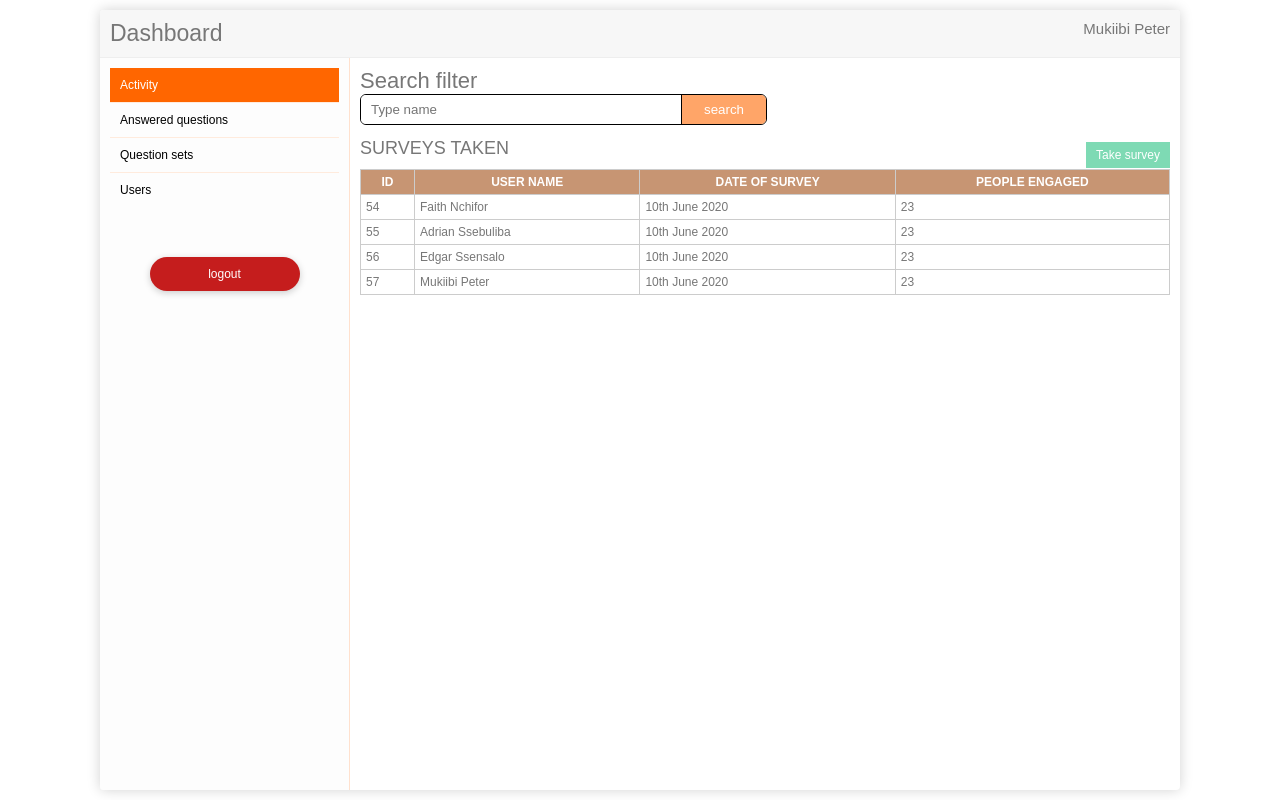
After one commit to BuildForSDG/Team-229-Frontend, a PHP site: page /activities.html in a window 1280 px wide. The commit adds this page. Run offline with PHP 8.4, Linux system fonts and the light colour scheme.

Commit message:
Added admin dashboard interface

```diff
--- /dev/null
+++ b/ui/activities.html
@@ -0,0 +1,80 @@
+<!DOCTYPE html>
+<html lang="en" dir="ltr">
+    <head>
+        <meta charset="utf-8">
+        <meta name="viewport" content="width=device-width, initial-scale=1.0">
+        <title>Team-229</title>
+        <link rel="stylesheet" type="text/css" href="css/login.css">
+        <link rel="stylesheet" type="text/css" href="css/main.css">
+        <link rel="stylesheet" type="text/css" href="css/user.css">
+        <script src="js/jquery.js"></script>
+        <script src="js/main.js"></script>
+        <script src="js/users.js"></script>
+    </head>
+    <body>
+        <div class="user_container">
+            <div class="mg10 ca">
+                <div class="topbar ca">
+                    <p>Dashboard</p>
+                    <p>Mukiibi Peter</p>
+                </div>
+                <nav class="nav">
+                    <div>
+                        <a href="activities.html" style="background: #ff6600;color: #fff;">Activity</a>
+                        <a href="answered.html">Answered questions</a>
+                        <a href="questions.html">Question sets</a>
+                        <a href="users.html">Users</a>
+                        <a href="index.html">logout</a>
+                    </div>
+                </nav>
+                <section class="r">
+                    <div>
+                        <div class="searchbar">
+                            <p>Search filter</p>
+                            <div class="ca">
+                                <input type="text" placeholder="Type name" />
+                                <button>search</button>
+                            </div>
+                        </div>
+                        <p class="ph1">SURVEYS TAKEN</p>
+                        <a href="takesurvey.html" class="survey">Take survey</a>
+                        <!-- search results table -->
+                        <table cellpadding="0" cellspacing="0">
+                            <tr>
+                                <th>ID</th>
+                                <th>USER NAME</th>
+                                <th>DATE OF SURVEY</th>
+                                <th>PEOPLE ENGAGED</th>
+                            </tr>
+                            <tr>
+                                <td>54</td>
+                                <td>Faith Nchifor</td>
+                                <td>10th June 2020</td>
+                                <td>23</td>
+                            </tr>
+                            <tr>
+                                <td>55</td>
+                                <td>Adrian Ssebuliba</td>
+                                <td>10th June 2020</td>
+                                <td>23</td>
+                            </tr>
+                            <tr>
+                                <td>56</td>
+                                <td>Edgar Ssensalo</td>
+                                <td>10th June 2020</td>
+                                <td>23</td>
+                            </tr>
+                            <tr>
+                                <td>57</td>
+                                <td>Mukiibi Peter</td>
+                                <td>10th June 2020</td>
+                                <td>23</td>
+                            </tr>
+                        </table>
+                        <!-- end of results -->
+                    </div>
+                </section>
+            </div>
+        </div>
+    </body>
+</html>
--- a/ui/createaccount.html
+++ b/ui/createaccount.html
@@ -12,6 +12,9 @@
     <body>
         <div class="boxlayout boxshadow">
             <div>
+                <!--
+                User registration.
+                -->
                 <form method="post" action="">
                     <p>Create account</p>
                     <label>First Name</label>
--- a/ui/css/main.css
+++ b/ui/css/main.css
@@ -2,6 +2,7 @@
     font-family: sans-serif;
     outline: none;
     transition: 0.3s all;
+    margin: 0px;
 }
 body, html{
     font-size: 12px;
@@ -40,3 +41,38 @@ a{
     max-width: 500px;
     margin: 0px auto;
 }
+.mg5{
+    margin: 5px;
+}
+.mg10{
+    margin: 10px;
+}
+.ca::after{
+    clear: both;
+    display: block;
+    content: '';
+}
+.searchbar > p{
+    font-size: 22px;
+}
+.searchbar > div.ca{
+    border: 1px solid #000;
+    border-radius: 6px;
+    overflow: hidden;
+    display: inline-block;
+}
+.searchbar > div.ca > input{
+    float: left;
+    min-width: 300px;
+    border: none;
+    padding: 7px 10px;
+}
+.searchbar > div.ca > button{
+    float: left;
+    width: 85px;
+    color: #fff;
+    border: none;
+    padding: 7px 0px;
+    background: #ffa568;
+    border-left: 1px solid #000;
+}
--- /dev/null
+++ b/ui/css/user.css
@@ -0,0 +1,139 @@
+nav.nav{
+    float: left;
+    width: 250px;
+}
+nav.nav > div{
+    border-right: 1px solid #ffe1ce;
+    padding: 10px;
+    background: #fdfdfd;
+}
+nav.nav a{
+    display: block;
+    border-top: 1px solid #ffebdd;
+    padding: 10px;
+    color: #000;
+}
+nav.nav a:first-child{
+    border: none;
+}
+nav.nav a:last-child{
+    border: none;
+    background: #c51d1d;
+    color: #fff;
+    max-width: 130px;
+    border-radius: 100px;
+    text-align: center;
+    box-shadow: 0px 2px 7px #ccc;
+    margin: 50px auto;
+}
+section{
+    float: left;
+    color: #777;
+    /* background: #000; */
+    /* height: 100px; */
+}
+section.r > div{
+    padding: 10px;
+    overflow: hidden;
+    overflow-y: auto;
+
+}
+.topbar{
+    border-bottom: 1px solid #eee;
+    padding: 10px;
+    color: #777;
+    background: #f7f7f7;
+}
+
+.topbar p:nth-child(1){
+    float: left;
+    font-size: 23px;
+}
+.topbar p:nth-child(2){
+    float: right;
+    font-size: 15px;
+}
+
+.user_container{
+    margin: 0px auto;
+    max-width: 1100px;
+}
+.topbar::after{
+    display: block;
+    content: '';
+    clear: both;
+}
+.topbar *{
+    margin: 0px;
+    padding: 0px;
+}
+.user_container > div{
+    /* border: 1px solid #ccc; */
+    box-shadow: 0px 0px 13px #d2d2d2;
+    border-radius: 4px;
+    overflow: hidden;
+}
+section.r .ph1{
+    font-size: 18px;
+    margin: 10px 0px;
+}
+section.r .survey{
+    display: block;
+    float: right;
+    margin-top: -27px;
+    background: #7edab4;
+    padding: 6px 10px;
+    color: #fff;
+}
+section.r table{
+    border: 1px solid #ccc;
+    border-top: none;
+    border-right: none;
+    width: 100%;
+}
+section.r table tr:nth-child(1){
+    background: #c79573;
+    color: #fff;
+}
+section.r table th, section.r table td{
+    border: 1px solid #ccc;
+    border-bottom: none;
+    border-left: none;
+    padding: 5px;
+}
+section.r table tr:hover{
+    transition: none;
+    background: #ff6600;
+    cursor: pointer;
+    color: #fff;
+}
+section.r table .responses, section.r table .edituser{
+    background: #9c7358;
+    color: #fff;
+    display: block;
+    margin: -5px;
+    padding: 5px;
+    text-align: center;
+}
+section.r table tr:nth-child(even) .responses, section.r table tr:nth-child(even) .edituser{
+    background: #dead8d;
+}
+section.r table .editbutton, .newQuestion{
+    margin: 0px auto;
+    background: #77c39c;
+    display: block;
+    width: 72px;
+    text-align: center;
+    color: #fff;
+    padding: 6px 0px;
+    border-radius: 4px;
+}
+.newQuestion{
+    width: 120px;
+    float: right;
+    margin-top: -35px;
+    padding: 8px 0px;
+}
+button.newoption{
+    background: #000;
+}
--- a/ui/index.html
+++ b/ui/index.html
@@ -12,7 +12,7 @@
     <body>
         <div class="boxlayout boxshadow">
             <div>
-                <form method="post" action="">
+                <form method="post" action="activities.html">
                     <p>Admin Login</p>
                     <label>Email</label>
                     <input type="text" name="email" placeholder="peter@example.com" />
--- a/ui/js/main.js
+++ b/ui/js/main.js
@@ -1,11 +1,11 @@
-window.addEventListener('load', function () {
-    if($('.boxlayout').length) box_position();
-}, false);
-window.addEventListener('resize', function () {
-    if($('.boxlayout').length) box_position();
-}, false);
+window.addEventListener('load', box_position, false);
+window.addEventListener('resize', box_position, false);
 function box_position(){
-    var top = window.innerHeight *.5 - $('.boxlayout')[0].offsetHeight *.5;
-    if(top <= 1) top = 0;
-    $('.boxlayout')[0].style.marginTop = top+'px';
+    // this function will fire on resizing the browser window and onload
+    if($('.boxlayout').length){
+        // center this element in the middle of the browser
+        var top = window.innerHeight *.5 - $('.boxlayout')[0].offsetHeight *.5;
+        if(top <= 1) top = 0;
+        $('.boxlayout')[0].style.marginTop = top+'px';
+    }
 }
--- /dev/null
+++ b/ui/js/users.js
@@ -0,0 +1,17 @@
+window.addEventListener('load', dashboard_config, false);
+window.addEventListener('resize', dashboard_config, false);
+
+function dashboard_config(){
+    // configure the width of the right pane and the overall hight of the dashboard window
+    // the dashboard has a margin of 10px at the top and at the bottom
+    // the panes also have a padding of 10px hence the value (40)
+    // we have to retrieve the offsetHeight of the 'topbar' to get the remaining height of the window
+    var paneHeight = window.innerHeight - 40 - $('.topbar')[0].offsetHeight;
+
+    var paneWidth = $('.user_container')[0].children[0].offsetWidth - $('nav')[0].offsetWidth;
+    // set the width
+    $('section')[0].style.width = paneWidth + 'px';
+    $('section')[0].children[0].style.height = paneHeight + 'px';
+    $('nav')[0].children[0].style.height = paneHeight + 'px';
+    // console.log(paneHeight);
+}
--- a/ui/takesurvey.html
+++ b/ui/takesurvey.html
@@ -9,8 +9,14 @@
         <script src="js/main.js"></script>
     </head>
     <body>
+        <!--
+        The term "subject" is to mean a person who's answering questions during the survey
+        surveybox1 is for the subject details
+        surveybox2 is a question model
+        -->
         <div id="surveybox1" style="display: none;">
             <div>
+                <!-- recording the subject details -->
                 <p>Participant details</p>
                 <label>First Name</label>
                 <input type="text" name="fname" placeholder="e.g Edgar" />
```
Also changed, not shown: ui/answered.html (added, +72 -0 lines), ui/newquestion.html (added, +54 -0 lines), ui/questions.html (added, +62 -0 lines), ui/responses.html (added, +60 -0 lines), ui/users.html (added, +61 -0 lines).
